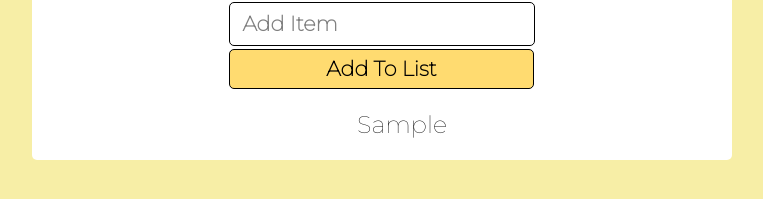
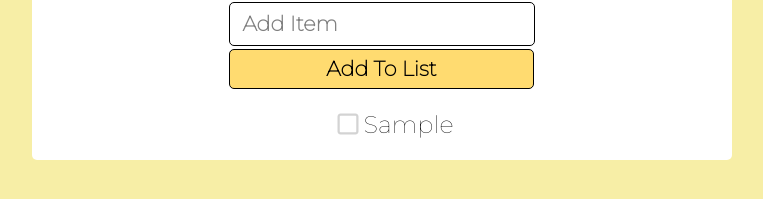
Before and after one commit to its-cess/to-do-list, a React (Create React App) app: page / in a window 1280 px wide. Both pictures are taken after typing "Sample" into the empty fields and a click on the button "Add To List". Shown: the part 227-426 px from the top of the page, without its empty margins (258-1021 px from the left). Built offline with nearby package versions, Linux system fonts and the light colour scheme.

Commit message:
setup onclick for boxes. conditional rendering of empty or checked square.

```diff
--- a/src/components/List.js
+++ b/src/components/List.js
@@ -8,10 +8,16 @@ export default function List(props) {
     }
 
     return (
-        <div onClick={toggleIsCompleted}>
-            <li
-                className={isCompleted ? "green" : ""}
-            >
+        <div
+            className="done-box"
+            onClick={toggleIsCompleted}>
+                {
+                    isCompleted ?
+                    <i className="far fa-check-square check-square"></i>
+                    :
+                    <i className="far fa-square empty-square"></i>
+                }
+            <li className={isCompleted ? "done" : ""}>
                 {props.value}
             </li>
         </div>
--- a/src/index.css
+++ b/src/index.css
@@ -30,13 +30,6 @@ h1 {
   display: flex;
   flex-direction: column;
   gap: 3px;
-}
-
-.list-container {
-  display: flex;
-  flex-direction: column;
-  justify-content: center;
-  align-items: center;
 }
 
 .input-box {
@@ -77,15 +70,22 @@ li {
 
 
 .done-box{
-  display: inline-block;
+  display: flex;
+  align-items: center;
   margin-right: 8px;
   cursor: pointer;
 }
 
+.done {
+  text-decoration: line-through;
+}
+
 .empty-square {
   color: #d3d3d3;
+  font-size: 1.5rem;
 }
 
 .check-square {
   color: #6bc965;
+  font-size: 1.5rem;
 }
```
